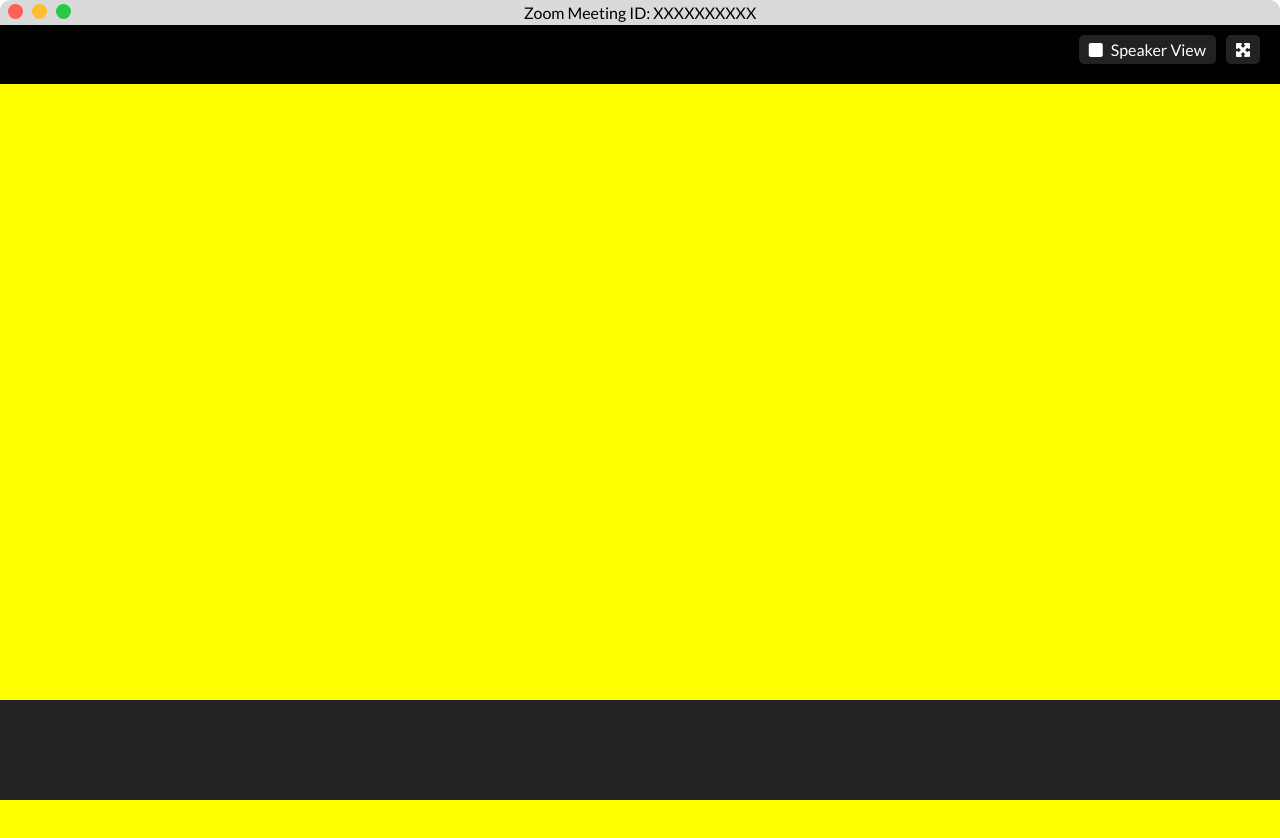
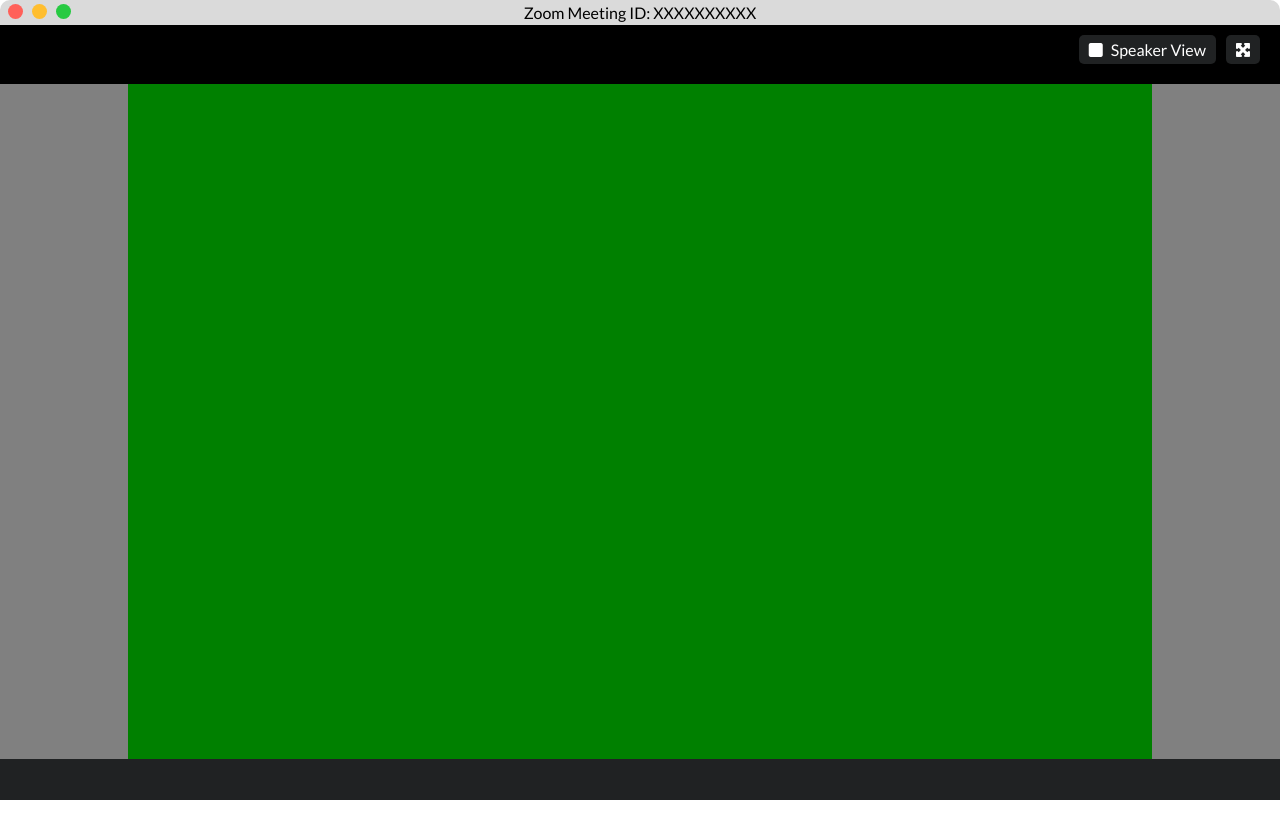
Before and after one commit to GianlucaBenassi/html-css-zoom, a plain HTML site: page index.html in a window 1280 px wide. After the commit the page ends 800 px from the top, so only its background shows below. Drawn offline with Linux system fonts and the light colour scheme.

Commit message:
main content structure

```diff
--- a/css/style.css
+++ b/css/style.css
@@ -76,6 +76,21 @@ main .view-btn span {
     margin-left: 5px;
 }
 
+
+main .main-content {
+    display: flex;
+}
+
+main .main-content aside {
+    width: 10%;
+    height: 100%;
+}
+
+main .main-content .webcams {
+    width: 80%;
+    height: 100%;
+}
+
 /* ***** footer ***** */
 
 footer {
@@ -94,7 +109,19 @@ footer {
     background-color: green;
 } */
 
-.debug main .webcams {
+/* .debug main .main-content {
     height: 1000px;
     background-color: yellow;
+} */
+
+.debug .main-content {
+    height: 100%;
 }
+
+.debug .main-content aside {
+    background-color: grey;
+}
+
+.debug .main-content .webcams {
+    background-color: green;
+}
--- a/index.html
+++ b/index.html
@@ -35,6 +35,7 @@
     <!-- start main -->
     <main>
 
+        <!-- view section -->
         <div class="view">
             <div class="view-btn">
                 <i class="fas fa-square"></i>
@@ -45,7 +46,22 @@
             </div>
         </div>
 
-        <div class="webcams">
+        <!-- main section -->
+        <div class="main-content">
+            <!-- col sx -->
+            <aside>
+
+            </aside>
+
+            <!-- webcams -->
+            <div class="webcams">
+
+            </div>
+
+            <!-- col dx -->
+            <aside>
+
+            </aside>
 
         </div>
 
```
